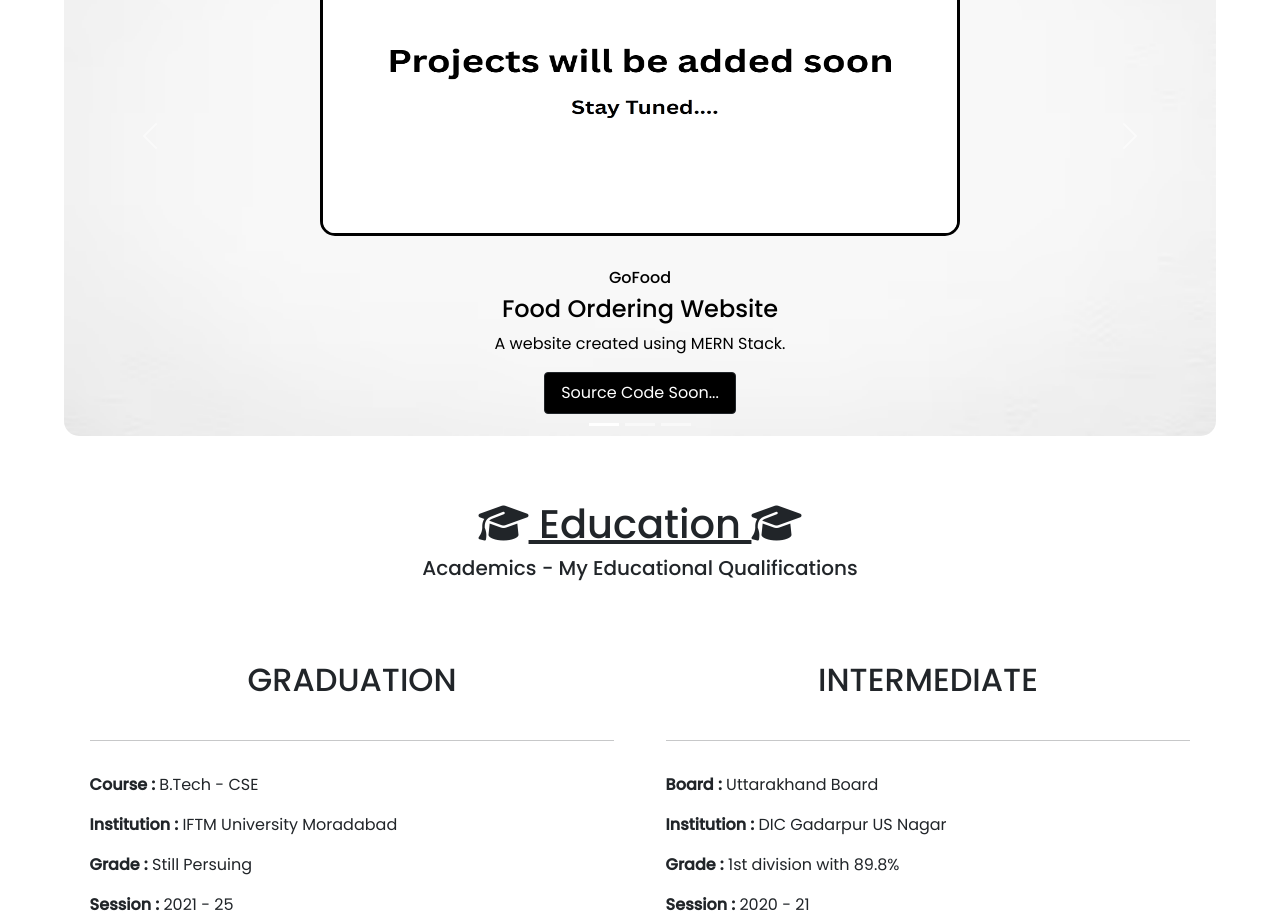
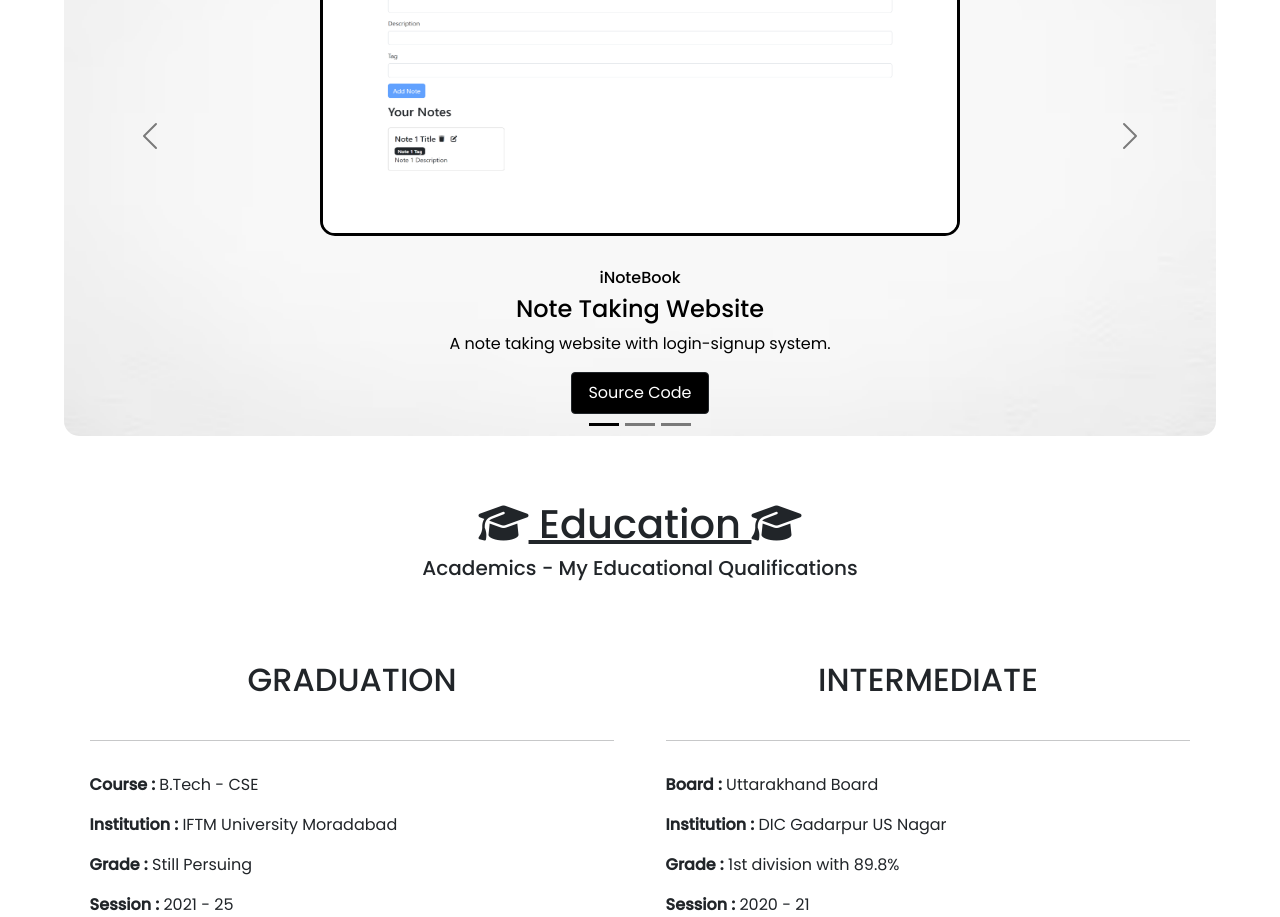
Before and after one commit to jitinsingh000/Portfolio, a React (Create React App) app: page / in a window 1280 px wide. Shown: the part 2240-3157 px from the top of the page. Built offline with nearby package versions, Linux system fonts and the light colour scheme; a web font is replaced by a local one.

Commit message:
Updated projects carousel slider to darker so that indicators and left right buttons visible easily

```diff
--- a/src/App.js
+++ b/src/App.js
@@ -1,4 +1,4 @@
-import React from 'react';
+import React, { useState } from 'react';
 import './App.css';
 import Navbar from './components/Navbar';
 import Home from './components/Home';
@@ -10,9 +10,20 @@ import Footer from './components/Footer';
 
 function App() {
 
+  const [showNavItems, setShowNavItems] = useState(false);
+
+  const toggleNavItems = () => {
+    setShowNavItems(!showNavItems);
+  };
+
+  const hideNavItems = () => {
+    setShowNavItems(false);
+  };
+
   return (
-    <div>
-      <Navbar />
+    <div className="App">
+      <Navbar showNavItems={showNavItems} toggleNavItems={toggleNavItems} />
+      <div className="portfolio-content" onClick={hideNavItems}>
         <Home />
         <Skills />
         <Projects />
@@ -20,6 +31,7 @@ function App() {
         <Contact />
         <Footer />
       </div>
+    </div>
   );
 }
 
--- a/src/components/Navbar.js
+++ b/src/components/Navbar.js
@@ -1,17 +1,45 @@
-import React, { useState } from 'react'
+// import React, { useState } from 'react'
+// import '../css/navbar.css'
+// import logojs from '../images/logos/LogoJS.png'
+
+// export default function Navbar() {
+
+//     const [showNavItems, setShowNavItems] = useState(false);
+
+//     const toggleNavItems = () => {
+//         setShowNavItems(!showNavItems);
+//     };
+
+//     return (
+//         <div id='navbar'>
+//             <div className='nav-heading'>
+//                 <a href="#home"><img className='logojs' src={logojs} alt="jslogo" /></a>
+//                 <h1><a href="#home">Jitin Singh</a></h1>
+//             </div>
+//             <div className={`nav-items-div ${showNavItems ? 'active' : ''}`}>
+//                 <div className="hamburger" onClick={toggleNavItems}>
+//                     <button>
+//                         <i className={showNavItems ? "ri-close-line" : "ri-menu-5-fill"}></i>
+//                     </button>
+//                 </div>
+//                 <ul className={`nav-items ${showNavItems ? 'active' : ''}`}>
+//                     <li><a href="#home" >Home</a></li>
+//                     <li><a href="#skills" >Skills</a></li>
+//                     <li><a href="#projects" >Projects</a></li>
+//                     <li><a href="#education" >Education</a></li>
+//                     <li><a href="#contact" >Contact</a></li>
+//                 </ul>
+//             </div>
+//         </div>
+//     )
+// }
+
+
+import React from 'react';
 import '../css/navbar.css'
 import logojs from '../images/logos/LogoJS.png'
-// import whatsapp from '../images/logos/whatsapp.png'
-// import telegram from '../images/logos/telegram.png'
 
-export default function Navbar() {
-
-    const [showNavItems, setShowNavItems] = useState(false);
-
-    const toggleNavItems = () => {
-        setShowNavItems(!showNavItems);
-    };
-
+const Navbar = ({ showNavItems, toggleNavItems }) => {
     return (
         <div id='navbar'>
             <div className='nav-heading'>
@@ -20,20 +48,20 @@ export default function Navbar() {
             </div>
             <div className={`nav-items-div ${showNavItems ? 'active' : ''}`}>
                 <div className="hamburger" onClick={toggleNavItems}>
-                    <button><i className="ri-menu-5-fill" ></i></button>
+                    <button>
+                        <i className={showNavItems ? "ri-close-line" : "ri-menu-5-fill"}></i>
+                    </button>
                 </div>
                 <ul className={`nav-items ${showNavItems ? 'active' : ''}`}>
-                    <li><a href="#home" >Home</a></li>
-                    <li><a href="#skills" >Skills</a></li>
-                    <li><a href="#projects" >Projects</a></li>
-                    <li><a href="#education" >Education</a></li>
-                    <li><a href="#contact" >Contact</a></li>
+                    <li><a href="#home">Home</a></li>
+                    <li><a href="#skills">Skills</a></li>
+                    <li><a href="#projects">Projects</a></li>
+                    <li><a href="#education">Education</a></li>
+                    <li><a href="#contact">Contact</a></li>
                 </ul>
             </div>
-            {/* <div className='tele-what-links'>
-                <a href="https://t.me/jitinsingh000"><img src={telegram} alt="" />Telegram</a>
-                <a href="https://wa.me/+919548751573"><img src={whatsapp} alt="" />Whatsapp</a>
-            </div> */}
         </div>
-    )
+    );
 }
+
+export default Navbar;
--- a/src/components/Projects.js
+++ b/src/components/Projects.js
@@ -9,16 +9,15 @@ export default function Projects() {
         <div id='projects'>
             <h1 className='pt-5 pb-2 text-decoration-underline text-center'><i className="fa-solid fa-list-check"></i> Projects <i className="fa-solid fa-list-check"></i></h1>
             <h5 className='pb-5 text-center'>My Works - project works I done using my skillset</h5>
-            <div id="carouselExampleCaptions" className="carousel slide" data-bs-ride="carousel">
+            <div id="carouselExampleDark" className="carousel carousel-dark slide" data-bs-ride="carousel">
                 <div className="carousel-indicators">
-                    <button type="button" data-bs-target="#carouselExampleCaptions" data-bs-slide-to="0" className="active" aria-current="true" aria-label="Slide 1"></button>
-                    <button type="button" data-bs-target="#carouselExampleCaptions" data-bs-slide-to="1" aria-label="Slide 2"></button>
-                    <button type="button" data-bs-target="#carouselExampleCaptions" data-bs-slide-to="2" aria-label="Slide 3"></button>
+                    <button type="button" data-bs-target="#carouselExampleDark" data-bs-slide-to="0" className="active" aria-current="true" aria-label="Slide 1"></button>
+                    <button type="button" data-bs-target="#carouselExampleDark" data-bs-slide-to="1" aria-label="Slide 2"></button>
+                    <button type="button" data-bs-target="#carouselExampleDark" data-bs-slide-to="2" aria-label="Slide 3"></button>
                 </div>
                 <div className="carousel-inner">
                     <img src={projectBackground} className="d-block" alt="..." />
-                    <div className="carousel-item">
-                        {/* <img src={projectBackground} className="d-block" alt="..." /> */}
+                    <div className="carousel-item active">
                         <div className="carousel-caption d-md-block">
                             <img src={iNotebookProject} className="d-block mb-3" alt="..." />
                             <div className="project-content mt-3">
@@ -31,8 +30,7 @@ export default function Projects() {
                             </div>
                         </div>
                     </div>
-                    <div className="carousel-item active">
-                        {/* <img src={projectBackground} className="d-block" alt="..." /> */}
+                    <div className="carousel-item">
                         <div className="carousel-caption d-md-block">
                             <img src={img} className="d-block mb-3" alt="..." />
                             <div className="project-content mt-3">
@@ -46,7 +44,6 @@ export default function Projects() {
                         </div>
                     </div>
                     <div className="carousel-item">
-                        {/* <img src={projectBackground} className="d-block" alt="..." /> */}
                         <div className="carousel-caption d-md-block">
                             <img src={img} className="d-block mb-3" alt="..." />
                             <div className="project-content mt-3">
@@ -60,11 +57,11 @@ export default function Projects() {
                         </div>
                     </div>
                 </div>
-                <button className="carousel-control-prev" type="button" data-bs-target="#carouselExampleCaptions" data-bs-slide="prev">
+                <button className="carousel-control-prev" type="button" data-bs-target="#carouselExampleDark" data-bs-slide="prev">
                     <span className="carousel-control-prev-icon" aria-hidden="true"></span>
                     <span className="visually-hidden">Previous</span>
                 </button>
-                <button className="carousel-control-next" type="button" data-bs-target="#carouselExampleCaptions" data-bs-slide="next">
+                <button className="carousel-control-next" type="button" data-bs-target="#carouselExampleDark" data-bs-slide="next">
                     <span className="carousel-control-next-icon" aria-hidden="true"></span>
                     <span className="visually-hidden">Next</span>
                 </button>
--- a/src/css/projects.css
+++ b/src/css/projects.css
@@ -88,8 +88,8 @@
 
     /* small */
     body {
-        background-color: black;
-        color: white;
+        /* background-color: black; */
+        /* color: white; */
     }
     .carousel-inner>img {
         height: 75vh;
```
Also changed, not shown: 11 other files (tests, documents, lock files or other folders). Lines whose indentation alone changed are shown as unchanged.
